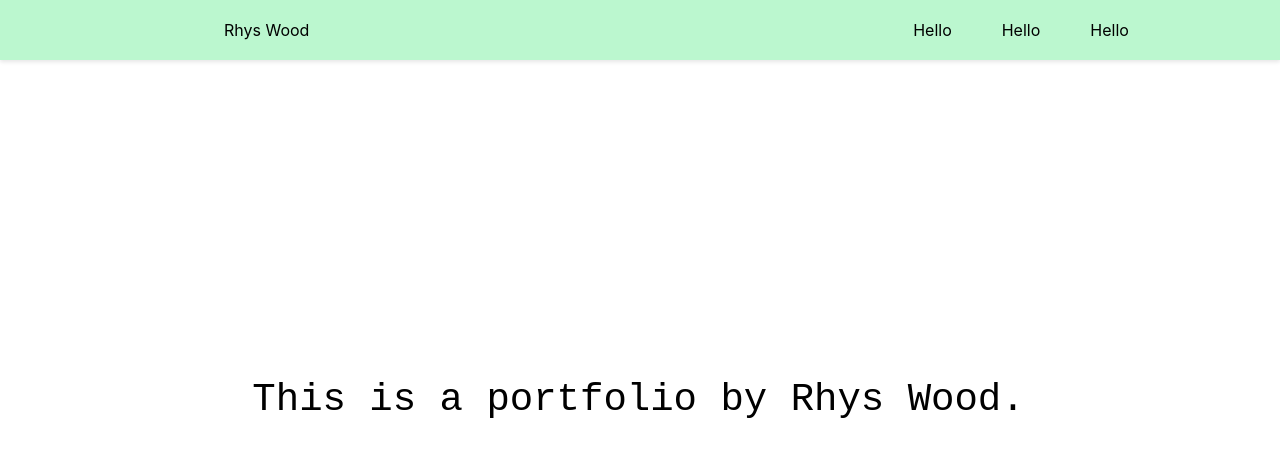
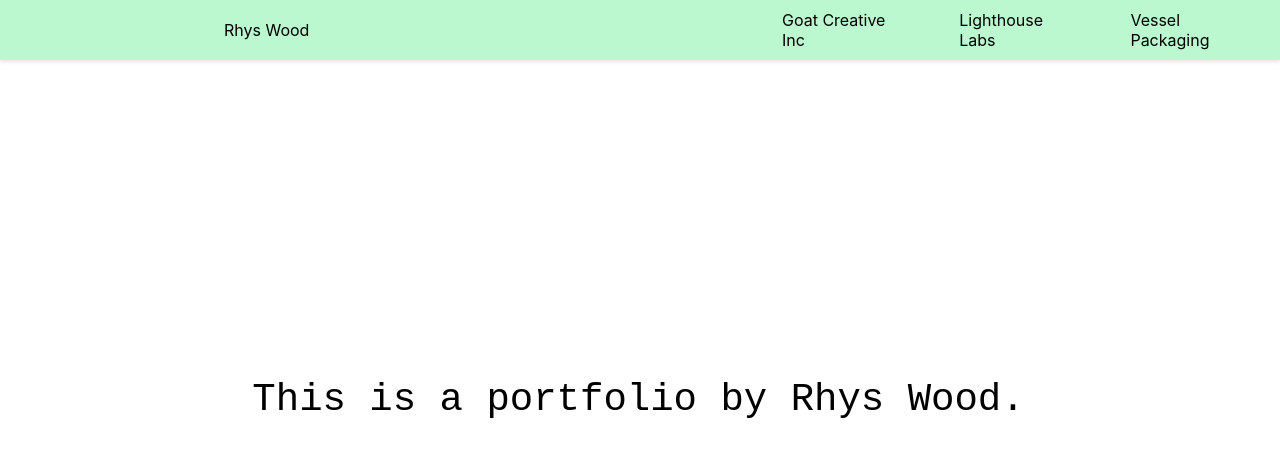
Before and after one commit to RhysWood/RW-PortfolioSite, a React (Create React App) app: page / in a window 1280 px wide. Shown: the top 456 px of the page. Built offline with nearby package versions, Linux system fonts and the light colour scheme.

Commit message:
add heading names and remove fadein folder

```diff
--- a/package.json
+++ b/package.json
@@ -12,6 +12,8 @@
     "react": "^18.1.0",
     "react-dom": "^18.1.0",
     "react-intersection-observer": "^9.2.2",
+    "react-router": "^6.6.1",
+    "react-router-dom": "^6.6.1",
     "react-scripts": "5.0.1",
     "sass": "^1.57.1",
     "web-vitals": "^2.1.4"
--- a/src/App.js
+++ b/src/App.js
@@ -1,5 +1,6 @@
 import './App.css';
 import Welcome from './components/Index';
+
 
 function App() {
   return (
--- a/src/components/FadeIn/fadein.scss
+++ /dev/null
@@ -1,4 +0,0 @@
-.fade-in {
-    transition: opacity 4s ease-in;
-    opacity: 1;
-  }
--- a/src/components/Navigation/navbar.jsx
+++ b/src/components/Navigation/navbar.jsx
@@ -15,9 +15,9 @@ const Navbar = () => {
       <div className="nav-wrapper">
       <div className="nav-child">Rhys Wood</div>
       <div className="nav-options">
-        <div>Hello</div>
-        <div>Hello</div>
-        <div>Hello</div>
+        <div>Goat Creative Inc</div>
+        <div>Lighthouse Labs</div>
+        <div>Vessel Packaging</div>
       </div>
       </div>
     </nav>
--- a/src/components/ProBoneO/ProBoneO.jsx
+++ b/src/components/ProBoneO/ProBoneO.jsx
@@ -20,7 +20,7 @@ function ProBoneO() {
     };
 
     return (
-        <>
+        <div id="goat">
         <FormControlLabel
             control={<Switch checked={checked} onChange={handleChange} />}
             label="Show"
@@ -32,7 +32,7 @@ function ProBoneO() {
         >
           {icon}
         </Grow>
-        </>
+        </div>
     );
 }
 
```
Also changed, not shown: src/components/FadeIn/fadein.jsx (deleted, +0 -16 lines), 1 other file (tests, documents, lock files or other folders).
